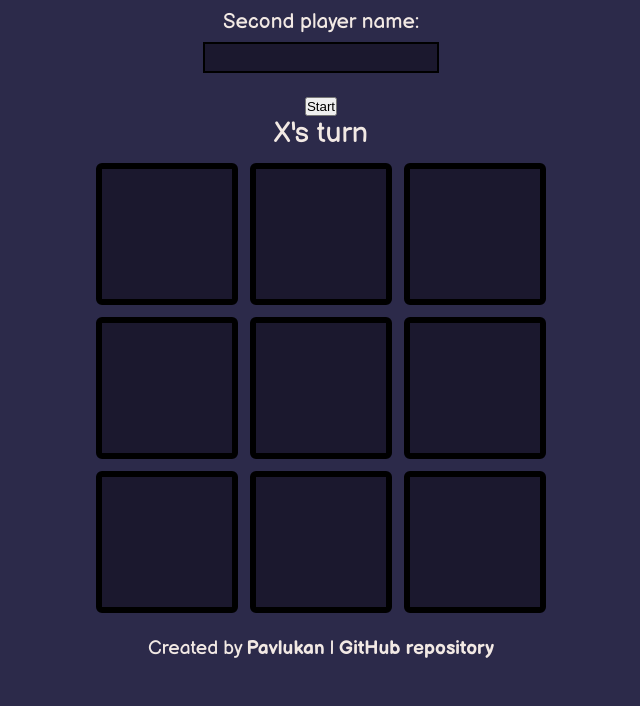
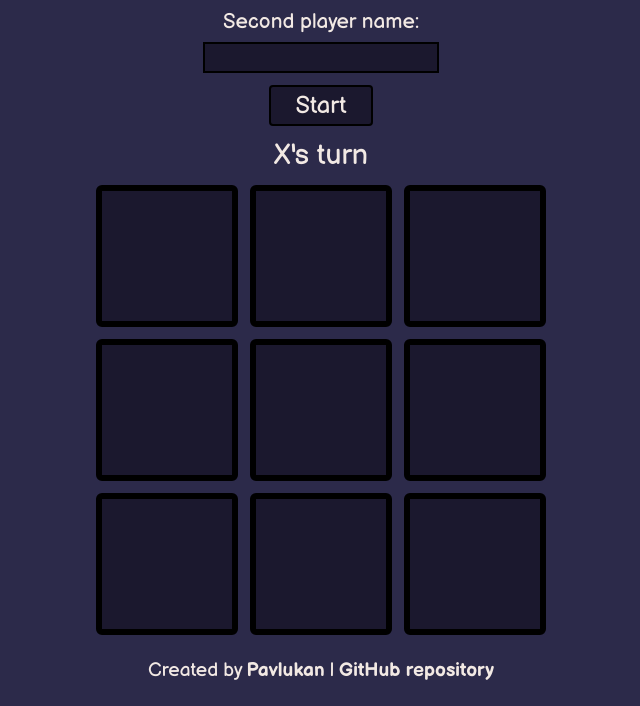
Before and after one commit to Pavlukan/tic-tac-toe, a plain HTML site: page index.html in a window 1280 px wide. Shown: the part 190-896 px from the top of the page, without its empty margins (319-959 px from the left). Before the commit the page ends 874 px from the top, so only its background shows below. Drawn offline with Linux system fonts and the light colour scheme.

Commit message:
Style the #startGameButton

```diff
--- a/styles.css
+++ b/styles.css
@@ -24,6 +24,12 @@ body {
 
     display: flex;
     flex-direction: column;
+}
+
+button {
+    cursor: pointer;
+
+    font-family: 'Balsamiq Sans', cursive;
 }
 
 /* HEADER STYLING */
@@ -74,9 +80,6 @@ main {
 }
 
 #new-game-button {
-    cursor: pointer;
-
-    font-family: 'Balsamiq Sans', cursive;
     font-size: 2.5rem;
 
     padding: 8px 24px;
@@ -94,7 +97,7 @@ main {
 
     font-size: 1.3rem;
 
-    margin-bottom: 24px;
+    margin-bottom: 12px;
 
     display: flex;
     flex-direction: column;
@@ -135,6 +138,28 @@ input[type="text"] {
 
 input[type="text"]:focus {
     transform:scale(1.03);
+}
+
+/* START GAME BUTTON STYLING */
+#startGameButton {
+    margin-bottom: 12px;
+
+    font-size: 1.5rem;
+    font-weight: 500;
+
+    padding: 4px 24px;
+
+    border: 2px solid black;
+    border-radius: 4px;
+
+    background-color: var(--darkPurpleColor);
+    color: var(--isabellineColor);
+
+    transition: all 0.05s linear;
+}
+
+#startGameButton:active {
+    transform: scale(1.1);
 }
 
 /* CURRENT TURN MESSAGE STYLING */
```
